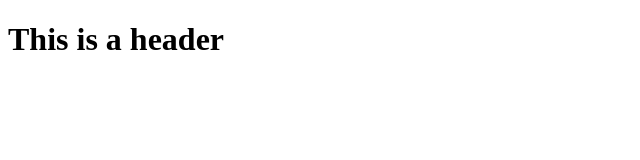
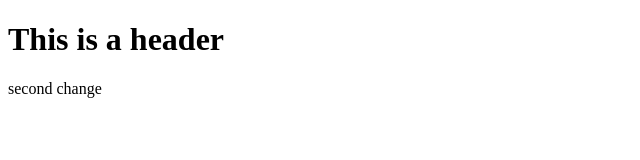
Before and after one commit to dscardona/git-test, a plain HTML site: page index.html in a window 1280 px wide. Shown: the whole page, without its empty margins (0-640 px from the left). Drawn offline with Linux system fonts and the light colour scheme.

Commit message:
second commit

```diff
--- a/index.html
+++ b/index.html
@@ -2,5 +2,6 @@
 <html>
     <body>
         <h1>This is a header</h1>
+        <p>second change</p>
     </body>
 </html>
```
